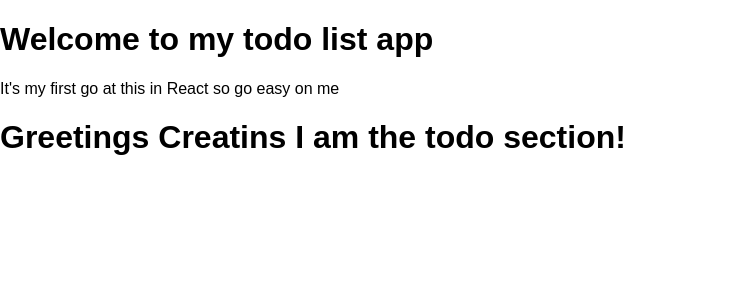
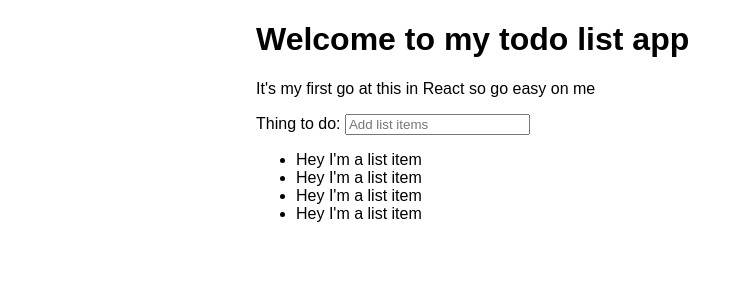
Before and after one commit to Moombai/scrappy-todo, a React (Create React App) app: page / in a window 1280 px wide. Shown: the top 300 px of the page, without its empty margins (0-751 px from the left). Built offline with nearby package versions, Linux system fonts and the light colour scheme.

Commit message:
Add static HTML

```diff
--- /dev/null
+++ b/src/components/Input.js
@@ -0,0 +1,11 @@
+import React from 'react';
+
+export class Input extends React.Component {
+	render() {
+		return (
+			<form action="">
+			Thing to do: <input type="text" name="thingtodo" placeholder="Add list items" />
+			</form>
+		)
+	}
+}
--- /dev/null
+++ b/src/components/ListItems.js
@@ -0,0 +1,7 @@
+import React from 'react';
+
+export class ListItems extends React.Component {
+	render() {
+		return <li>Hey I'm a list item</li>;
+	}
+}
--- a/src/components/Todo.js
+++ b/src/components/Todo.js
@@ -1,7 +1,19 @@
 import React from 'react';
+import { Input } from './Input';
+import { ListItems } from './ListItems';
 
 export class Todo extends React.Component {
 	render() {
-		return <h1>Greetings Creatins I am the todo section!</h1>;
+		return (
+			<div>
+				<Input />
+				<ul>
+					<ListItems />
+					<ListItems />
+					<ListItems />
+					<ListItems />
+				</ul>
+			</div>
+		);
 	}
-}
+};
--- a/src/index.css
+++ b/src/index.css
@@ -2,4 +2,5 @@ body {
   margin: 0;
   padding: 0;
   font-family: sans-serif;
+  margin-left: 20%;
 }
```
